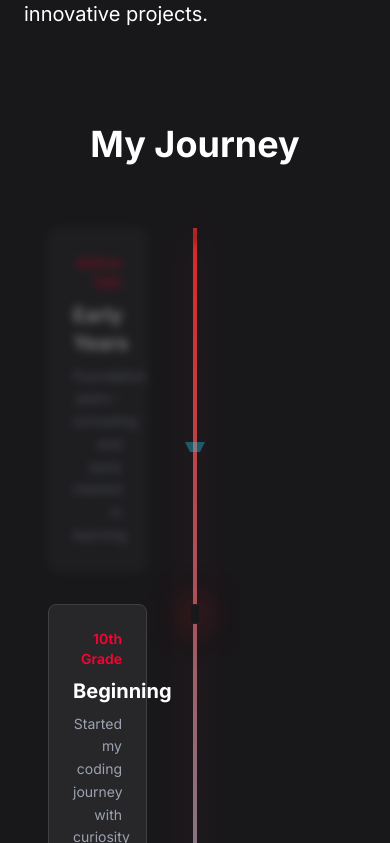
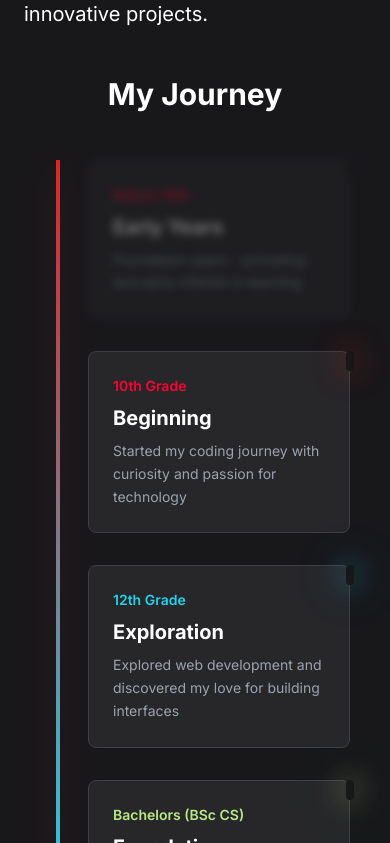
Before and after one commit to nomad1ACE/personal-portfolio-website, a Next.js app: page /about in a window 390 px wide. Shown: the part 1181-2024 px from the top of the page. Built offline with nearby package versions, Linux system fonts and the light colour scheme.

Commit message:
feat: make timeline fully responsive on mobile
Optimize layout, spacing, and grid for mobile UX.

Co-authored-by: Tushar S Shinde <176875702+nomad1ACE@users.noreply.github.com>

```diff
--- a/components/timeline.tsx
+++ b/components/timeline.tsx
@@ -74,14 +74,14 @@ const getGlow = (color: string) => {
 
 export default function Timeline() {
   return (
-    <div className="py-24 bg-zinc-900">
-      <div className="max-w-4xl mx-auto px-6 lg:px-8">
-        <h2 className="text-4xl md:text-5xl font-bold text-white mb-16 text-center">My Journey</h2>
+    <div className="py-12 md:py-24 bg-zinc-900">
+      <div className="max-w-4xl mx-auto px-4 md:px-6 lg:px-8">
+        <h2 className="text-3xl md:text-5xl font-bold text-white mb-12 md:mb-16 text-center">My Journey</h2>
 
         <div className="relative">
           {/* Vertical Line */}
           <div
-            className="absolute left-1/2 transform -translate-x-1/2 w-1 h-full bg-gradient-to-b from-red-600 via-cyan-400 to-[#B8E986] to-transparent opacity-100"
+            className="absolute left-4 md:left-1/2 transform md:-translate-x-1/2 w-1 h-full bg-gradient-to-b from-red-600 via-cyan-400 to-[#B8E986] to-transparent opacity-100"
             style={{
               backgroundImage:
                 "linear-gradient(to bottom, rgb(220, 38, 38), rgb(34, 211, 238), rgb(184, 233, 134), transparent)",
@@ -89,11 +89,11 @@ export default function Timeline() {
             }}
           ></div>
 
-          <div className="space-y-12 opacity-40 blur-sm pointer-events-none mb-8">
+          <div className="space-y-8 md:space-y-12 opacity-40 blur-sm pointer-events-none mb-8">
             {preTimelineEvents.map((event, index) => (
-              <div key={`pre-${index}`} className={`flex ${index % 2 === 0 ? "flex-row" : "flex-row-reverse"}`}>
+              <div key={`pre-${index}`} className={`flex md:${index % 2 === 0 ? "flex-row" : "flex-row-reverse"} flex-row`}>
                 {/* Content */}
-                <div className={`w-1/2 ${index % 2 === 0 ? "pr-12 text-right" : "pl-12 text-left"}`}>
+                <div className={`md:w-1/2 w-full ${index % 2 === 0 ? "md:pr-12 md:text-right text-left" : "md:pl-12 md:text-left text-left"} pl-12 md:pl-0`}>
                   <div className="p-6 bg-zinc-800 rounded-lg border border-zinc-700">
                     <p className={`text-sm font-semibold mb-2 ${colorMap[event.color]}`}>{event.year}</p>
                     <h3 className="text-xl font-bold text-white mb-2">{event.title}</h3>
@@ -119,16 +119,16 @@ export default function Timeline() {
                 </div>
 
                 {/* Empty Space */}
-                <div className="w-1/2"></div>
+                <div className="hidden md:block md:w-1/2"></div>
               </div>
             ))}
           </div>
 
-          <div className="space-y-12">
+          <div className="space-y-8 md:space-y-12">
             {timelineEvents.map((event, index) => (
-              <div key={index} className={`flex ${index % 2 === 0 ? "flex-row" : "flex-row-reverse"}`}>
+              <div key={index} className={`flex md:${index % 2 === 0 ? "flex-row" : "flex-row-reverse"} flex-row`}>
                 {/* Content */}
-                <div className={`w-1/2 ${index % 2 === 0 ? "pr-12 text-right" : "pl-12 text-left"}`}>
+                <div className={`md:w-1/2 w-full ${index % 2 === 0 ? "md:pr-12 md:text-right text-left" : "md:pl-12 md:text-left text-left"} pl-12 md:pl-0`}>
                   <div className="p-6 bg-zinc-800 rounded-lg border border-zinc-700 hover:border-zinc-600 transition-all duration-300 hover:shadow-lg hover:shadow-zinc-700/50">
                     <p className={`text-sm font-semibold mb-2 ${colorMap[event.color]}`}>{event.year}</p>
                     <h3 className="text-xl font-bold text-white mb-2">{event.title}</h3>
@@ -154,13 +154,13 @@ export default function Timeline() {
                 </div>
 
                 {/* Empty Space */}
-                <div className="w-1/2"></div>
+                <div className="hidden md:block md:w-1/2"></div>
               </div>
             ))}
           </div>
 
           {/* Future Brick Wall */}
-          <div className="mt-24">
+          <div className="mt-16 md:mt-24">
             {/* Final milestone dot */}
             <div className="flex">
               <div className="w-1/2"></div>
@@ -177,7 +177,7 @@ export default function Timeline() {
             </div>
 
             {/* Main timeline line diverging to wall */}
-            <svg className="absolute left-1/2 transform -translate-x-1/2 top-24 w-full h-32 opacity-60 pointer-events-none">
+            <svg className="absolute left-4 md:left-1/2 md:transform md:-translate-x-1/2 top-24 w-full h-32 opacity-60 pointer-events-none hidden md:block">
               <defs>
                 <linearGradient id="gradientToWall" x1="0%" y1="0%" x2="0%" y2="100%">
                   <stop offset="0%" stopColor="#22D3EE" />
@@ -207,10 +207,10 @@ export default function Timeline() {
             </svg>
 
             {/* Unified brick wall with all possibilities */}
-            <div className="mt-32 px-6 md:px-0">
-              <h3 className="text-center text-gray-400 text-sm italic mb-12">Where I'm Heading & Beyond</h3>
+            <div className="mt-16 md:mt-32 px-2 md:px-0">
+              <h3 className="text-center text-gray-400 text-xs md:text-sm italic mb-8 md:mb-12">Where I'm Heading & Beyond</h3>
 
-              <div className="grid grid-cols-3 sm:grid-cols-4 md:grid-cols-5 lg:grid-cols-6 gap-2">
+              <div className="grid grid-cols-2 sm:grid-cols-3 md:grid-cols-4 lg:grid-cols-6 gap-1 md:gap-2">
                 {[
                   { label: "AI & Machine Learning", color: "cyan", blur: 0 },
                   { label: "Design Leadership", color: "lime", blur: 0 },
@@ -245,7 +245,7 @@ export default function Timeline() {
                     }}
                   >
                     <div
-                      className={`p-3 rounded-md border transition-all duration-300 group-hover:blur-none text-center text-xs font-semibold h-16 flex items-center justify-center`}
+                      className={`p-2 md:p-3 rounded-md border transition-all duration-300 group-hover:blur-none text-center text-xs font-semibold h-12 md:h-16 flex items-center justify-center`}
                       style={{
                         borderColor:
                           brick.color === "cyan"
@@ -290,8 +290,8 @@ export default function Timeline() {
               </div>
 
               {/* Future indicator text */}
-              <div className="text-center mt-12">
-                <p className="text-gray-400 text-sm italic">
+              <div className="text-center mt-8 md:mt-12">
+                <p className="text-gray-400 text-xs md:text-sm italic">
                   The journey continues... Multiple paths, infinite possibilities. Growth is ongoing.
                 </p>
               </div>
```
